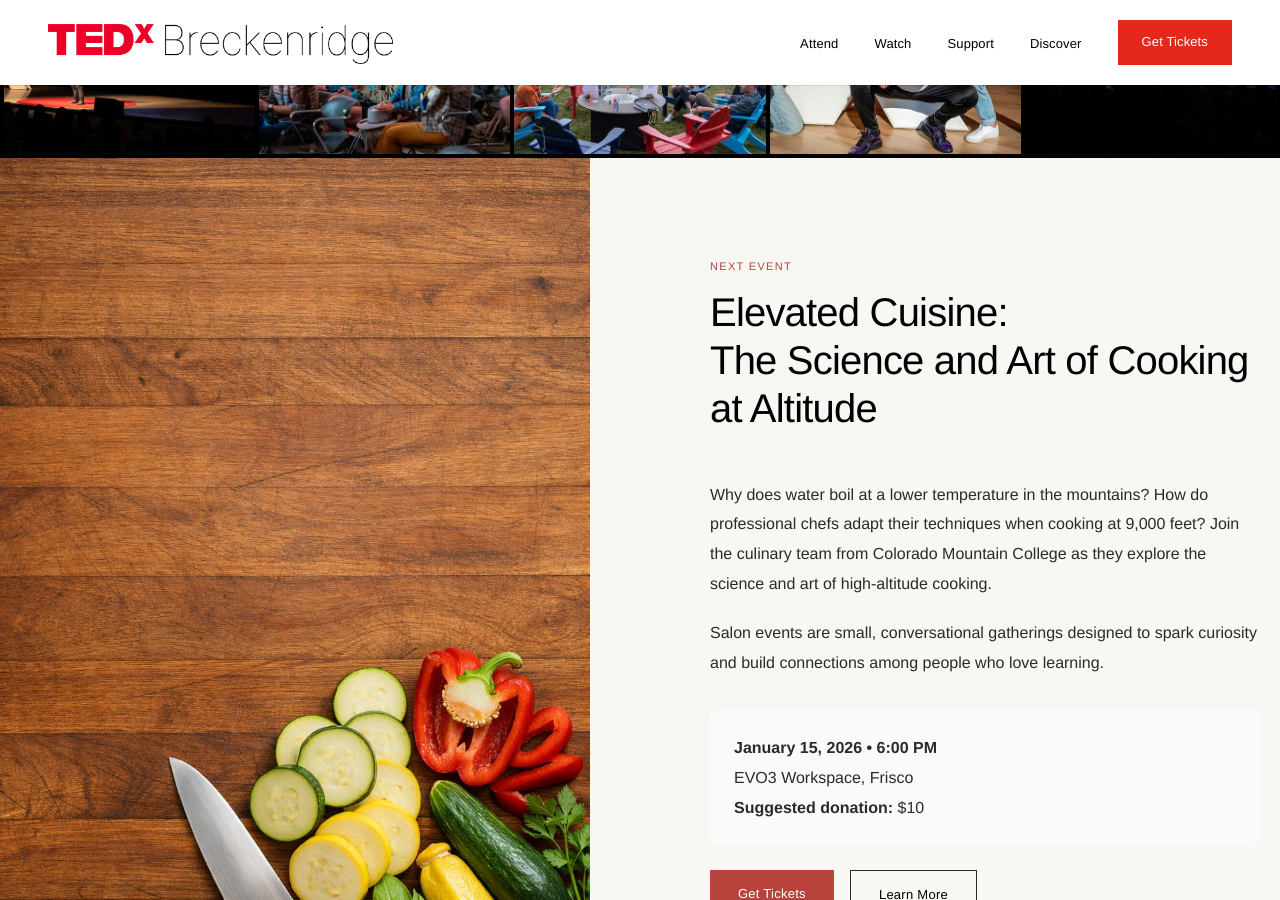
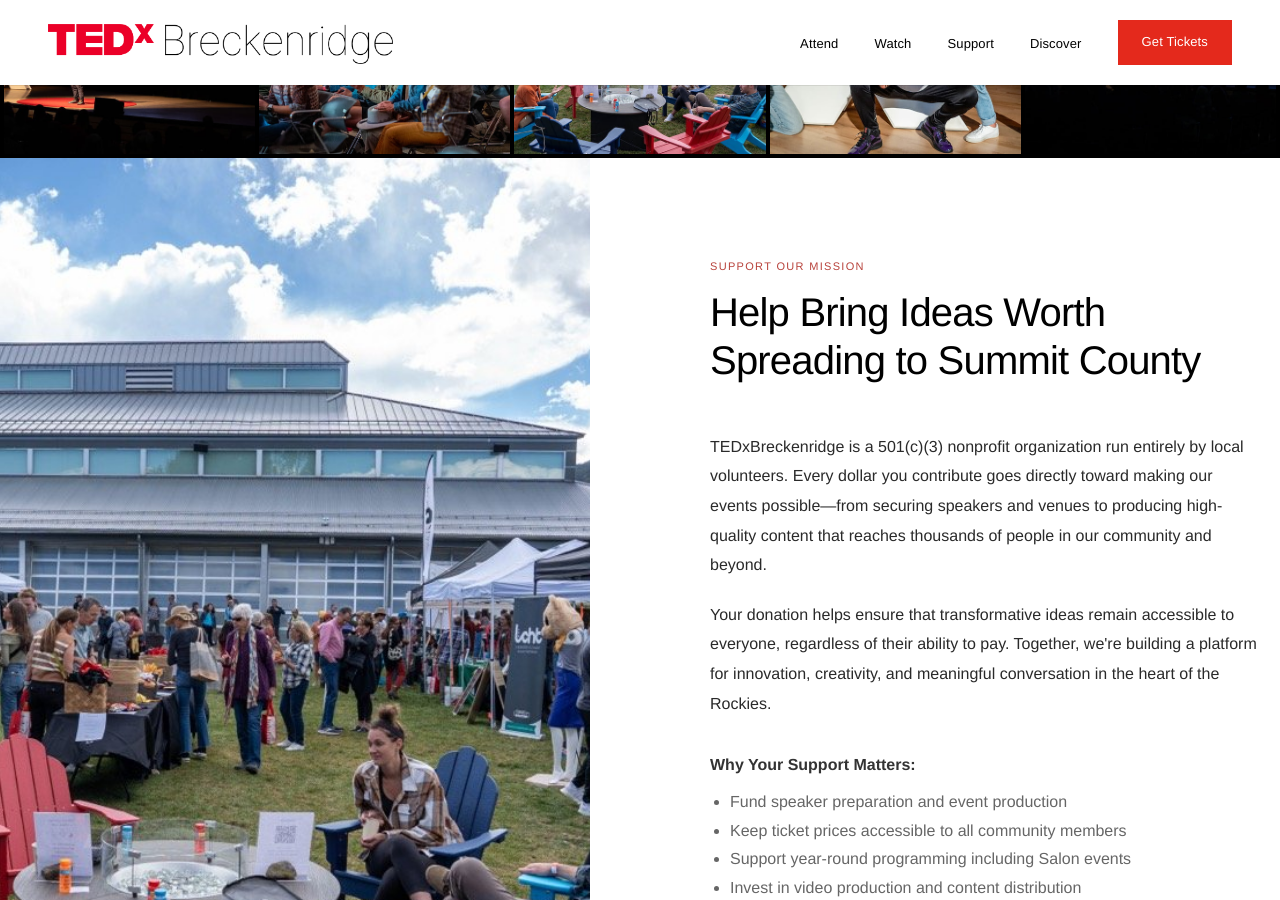
Before and after one commit to ardell/tedxbreckenridge, a Jekyll site: the page built from website/index.html, in a window 1280 px wide and 900 px high, scrolled down 1001 px. Built offline with Jekyll 4.4.1, drawn with Linux system fonts in a browser that asks for light colours.

Commit message:
Replace second salon section of homepage with a donate section.

```diff
--- a/website/index.html
+++ b/website/index.html
@@ -26,7 +26,7 @@
         </div>
         <div class="hero-actions">
             <a href="https://tedxbreckenridge.ticketsauce.com/e/cooking-at-altitude" class="btn btn-primary">Get Tickets</a>
-            <a href="#salon" class="btn btn-secondary">Learn More</a>
+            <a href="/salon/" class="btn btn-secondary">Learn More</a>
         </div>
     </div>
     <div class="hero-visual">
@@ -53,28 +53,31 @@
     </div>
 </div>
 
-<!-- Salon Section -->
-<section class="section section-full theme-section" id="salon">
+<!-- Donate Section -->
+<section class="section section-full theme-section" id="donate" style="background: #fff;">
     <div class="section-inner">
         <div class="theme-content theme-content-reverse">
             <div class="theme-visual">
-                <img src="{{ '/assets/images/heroes/salon-cutting-board.jpg' | relative_url }}" alt="Fresh ingredients on a cutting board prepared for high-altitude cooking demonstration" loading="lazy">
+                <img src="{{ '/assets/images/events/donate-section-speaker.jpg' | relative_url }}" alt="Speaker presenting on stage at TEDxBreckenridge event" loading="lazy">
             </div>
             <div class="theme-text">
                 <div class="section-header">
-                    <div class="section-eyebrow">Next Event</div>
-                    <h2 class="section-title">Elevated Cuisine:<br>The Science and Art of Cooking at Altitude</h2>
+                    <div class="section-eyebrow">Support Our Mission</div>
+                    <h2 class="section-title">Help Bring Ideas Worth Spreading to Summit County</h2>
                 </div>
-                <p>Why does water boil at a lower temperature in the mountains? How do professional chefs adapt their techniques when cooking at 9,000 feet? Join the culinary team from Colorado Mountain College as they explore the science and art of high-altitude cooking.</p>
-                <p>Salon events are small, conversational gatherings designed to spark curiosity and build connections among people who love learning.</p>
-                <div style="margin-top: 32px; padding: 24px; background: #fafafa; border-radius: 8px;">
-                    <p style="margin: 0;"><strong>January 15, 2026 • 6:00 PM</strong><br>
-                    EVO3 Workspace, Frisco<br>
-                    <strong>Suggested donation:</strong> $10</p>
+                <p>TEDxBreckenridge is a 501(c)(3) nonprofit organization run entirely by local volunteers. Every dollar you contribute goes directly toward making our events possible—from securing speakers and venues to producing high-quality content that reaches thousands of people in our community and beyond.</p>
+                <p>Your donation helps ensure that transformative ideas remain accessible to everyone, regardless of their ability to pay. Together, we're building a platform for innovation, creativity, and meaningful conversation in the heart of the Rockies.</p>
+                <div style="margin-top: 32px;">
+                    <p style="margin: 0 0 8px 0; font-weight: 600; color: #333;">Why Your Support Matters:</p>
+                    <ul style="margin: 0; padding-left: 20px; color: #666; line-height: 1.8;">
+                        <li>Fund speaker preparation and event production</li>
+                        <li>Keep ticket prices accessible to all community members</li>
+                        <li>Support year-round programming including Salon events</li>
+                        <li>Invest in video production and content distribution</li>
+                    </ul>
                 </div>
-                <div style="margin-top: 24px; display: flex; gap: 16px; flex-wrap: wrap;">
-                    <a href="https://tedxbreckenridge.ticketsauce.com/e/cooking-at-altitude" class="btn btn-primary">Get Tickets</a>
-                    <a href="/salon/" class="btn btn-secondary">Learn More</a>
+                <div style="margin-top: 32px;">
+                    <a href="https://givebutter.com/tedxbreckenridge" target="_blank" rel="noopener noreferrer" class="btn btn-primary" aria-label="Make a donation (opens in new window)">Make a Donation</a>
                 </div>
             </div>
         </div>
```
Also changed, not shown: website/assets/images/events/donate-section-speaker.jpg (added).
